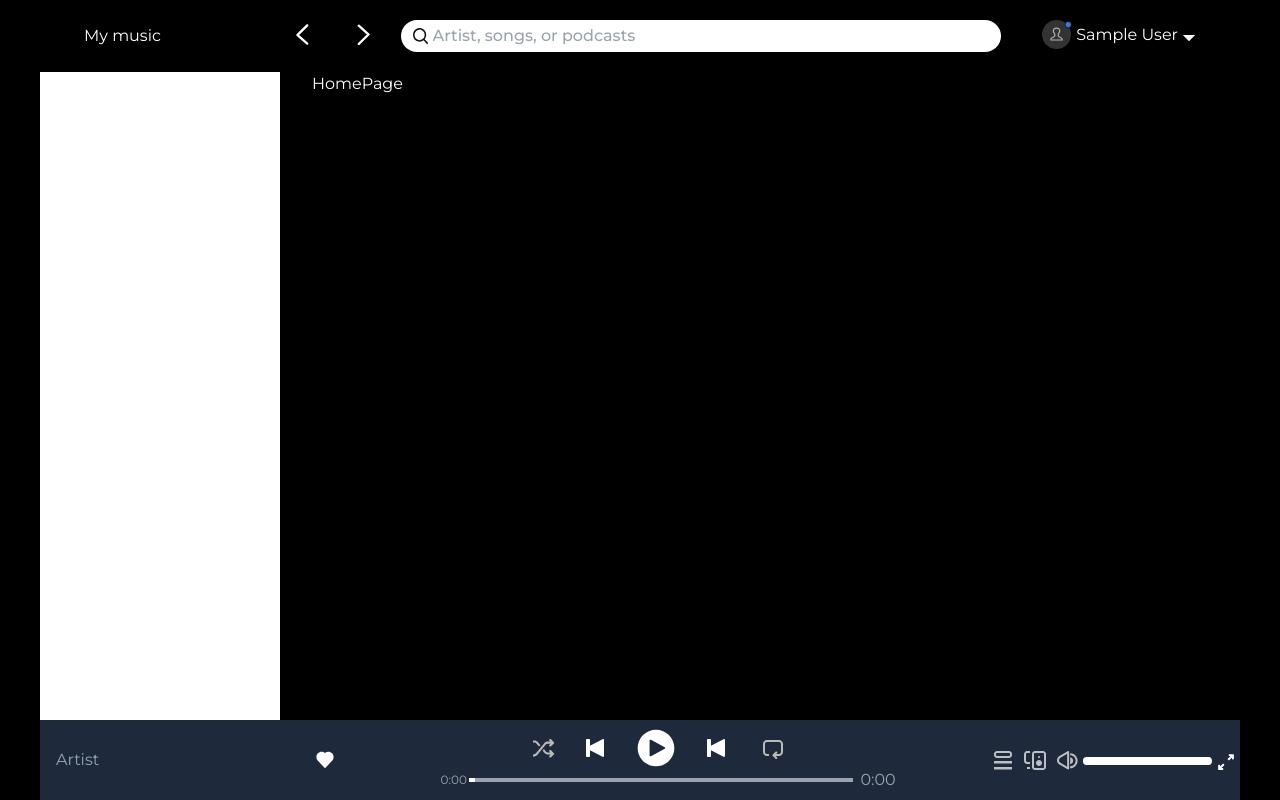
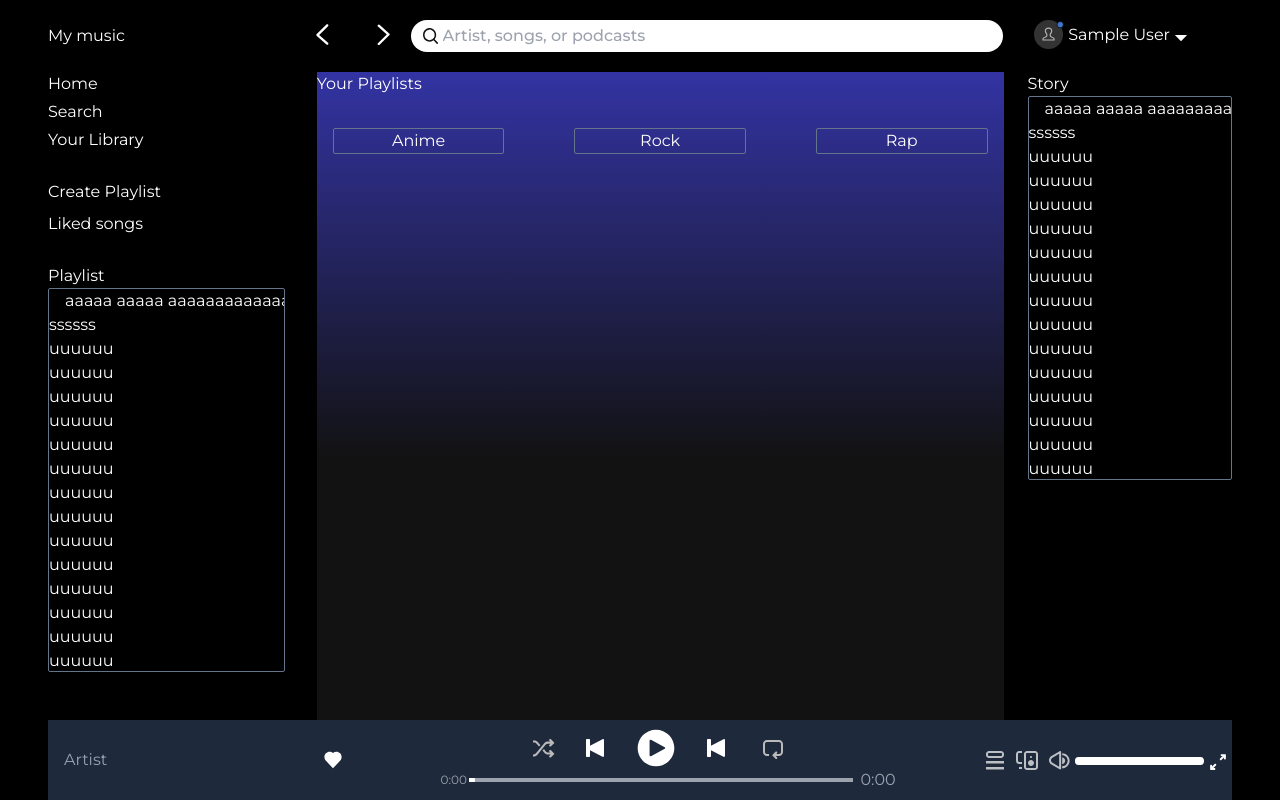
Before and after one commit to Elisean/my-music, a Next.js app: page /pages/home in a window 1280 px wide. Built offline with nearby package versions, Linux system fonts and the light colour scheme; no server answers; sample sign-in values are in the browser's storage.

Commit message:
fix interface

```diff
--- a/app/Components/Aside/Aside.tsx
+++ b/app/Components/Aside/Aside.tsx
@@ -1,11 +1,66 @@
 'use client'
 
+import Link from 'next/link'
 import React from 'react'
+import Title from '../UI/Title/Title'
+import { TrackList } from '../TrackList/TrackList'
 
 export const Aside:React.FC = () => {
   return (
-    <aside className='bg-white w-1/5 mr-8 min-h-full'>
-      aside
+    <aside className=' w-1/5 mr-8 min-h-full'>
+      <div className='flex flex-col justify-between min-h-20'>
+        <div>
+          <Link href='/pages/home'>Home</Link>
+        </div>
+
+        <div>
+          <Link href='/pages/home'>Search</Link>
+        </div>
+
+        <div>
+          <Link href='/pages/home'>Your Library</Link>
+        </div>
+      </div>
+
+
+        <div className='flex flex-col items-start my-7'>
+            <button className='mb-2'>Create Playlist</button>
+            <Link href='/pages/likedSongs'>Liked songs</Link>
+        </div>
+
+        <Title>Playlist</Title>
+        <TrackList>
+              <li className='pl-4'>aaaaa aaaaa aaaaaaaaaaaaaaaaaaaaaaaaa</li>
+              <li>ssssss</li>
+              <li>uuuuuu</li>
+              <li>uuuuuu</li>
+              <li>uuuuuu</li>
+              <li>uuuuuu</li>
+              <li>uuuuuu</li>
+              <li>uuuuuu</li>
+              <li>uuuuuu</li>
+              <li>uuuuuu</li>
+              <li>uuuuuu</li>
+              <li>uuuuuu</li>
+              <li>uuuuuu</li>
+              <li>uuuuuu</li>
+              <li>uuuuuu</li>
+              <li>uuuuuu</li>
+              <li>uuuuuu</li>
+              <li>uuuuuu</li>
+              <li>uuuuuu</li>
+              <li>uuuuuu</li>
+              <li>uuuuuu</li>
+              <li>uuuuuu</li>
+              <li>uuuuuu</li>
+              <li>uuuuuu</li>
+              <li>uuuuuu</li>
+              <li>uuuuuu</li>
+              <li>uuuuuu</li>
+        </TrackList>
+
+
+
     </aside>
   )
 }
--- a/app/Components/Header/Header.tsx
+++ b/app/Components/Header/Header.tsx
@@ -62,20 +62,19 @@ export const Header:React.FC = () => {
 
   return (
     <header className=' flex justify-between py-5 relative items-center'>
-        <div className='ml-11'>
+        <div>
           My music
         </div>
 
         <div className='absolute top-6 left-64'>
-          <button>
+          <button className='ml-3'>
             <Image src="/static/arrow.svg" alt='arrow' width={13} height={22} />
           </button>
           <button className='ml-12 rotate-180'>
             <Image src="/static/arrow.svg" alt='arrow' width={13} height={22} />
           </button>
         </div>
-          <form className='min-w-70 relative'>
-
+          <form className='min-w-70 relative left-7'>
               <Input
                 type='search'
                 placeholder='Artist, songs, or podcasts'
--- /dev/null
+++ b/app/Components/PlayList/PlayList.tsx
@@ -0,0 +1,14 @@
+import React from 'react'
+
+interface IPlayList {
+    children: React.ReactNode
+}
+
+
+export const PlayList:React.FC<IPlayList> = ({children}) => {
+  return (
+    <div className='w-1/4 text-center border rounded-sm border-slate-500 mx-4 mt-4'>
+      {children}
+    </div>
+  )
+}
--- a/app/Components/Player/Player.tsx
+++ b/app/Components/Player/Player.tsx
@@ -26,8 +26,6 @@ export const Player:React.FC = () => {
     setCurrentTrackIndex((prevIndex) => (prevIndex - 1 + musicList.length) % musicList.length);
     setIsPlaying(true);
   };
-
-
 
   const getTrackNameFromUrl = (url:string) => {
     if(url){
@@ -81,8 +79,10 @@ export const Player:React.FC = () => {
       audioRef.current.load();
       audioRef.current.play();
     }
+
     setIsPlaying(!isPlaying);
   };
+
 
   const handleTimeUpdate = () => {
     setCurrentTime(audioRef.current.currentTime);
@@ -121,19 +121,18 @@ export const Player:React.FC = () => {
   useEffect(() => {
     const audioElement = audioRef.current;
 
-    const handleCanPlayThrough = () => {
-      if (isPlaying) {
-        audioElement.play();
-      }
+
+    const handleEnded = () => {
+      handleNextTrack();
     };
 
-    audioElement.load();
-    audioElement.addEventListener('canplaythrough', handleCanPlayThrough);
+    audioElement.addEventListener('ended', handleEnded);
 
     return () => {
-      audioElement.removeEventListener('canplaythrough', handleCanPlayThrough);
+      audioElement.removeEventListener('ended', handleEnded);
     };
-  }, [currentTrackIndex, isPlaying]);
+
+  }, [currentTrackIndex, handleNextTrack]);
 
 
   useEffect(() => {
--- /dev/null
+++ b/app/Components/TrackList/TrackList.tsx
@@ -0,0 +1,14 @@
+import React from 'react'
+
+interface ITrackList {
+    children: React.ReactNode,
+}
+
+
+export const TrackList:React.FC<ITrackList> = ({children}) => {
+  return (
+    <ul className='border rounded-sm border-slate-500 overflow-x-hidden overflow-y-auto whitespace-nowrap max-h-96'>
+            {children}
+    </ul>
+  )
+}
--- a/app/pages/home/page.tsx
+++ b/app/pages/home/page.tsx
@@ -1,7 +1,23 @@
+import { PlayList } from "@/app/Components/PlayList/PlayList";
+import Title from "@/app/Components/UI/Title/Title";
+
 function Home() {
     return (
-      <main>
-        HomePage
+      <main  className="bg-gradient-homePage min-w-150">
+        <Title>Your Playlists</Title>
+        <div className="w-full flex justify-between mt-4 flex-wrap">
+          <PlayList>
+              Anime
+          </PlayList>
+          <PlayList>
+              Rock
+          </PlayList>
+          <PlayList>
+              Rap
+          </PlayList>
+
+        </div>
+
       </main>
     );
   }
--- a/app/pages/layout.tsx
+++ b/app/pages/layout.tsx
@@ -4,6 +4,7 @@ import authProvider from "../providers/authProvider";
 import { Header } from "../Components/Header/Header";
 import { Aside } from "../Components/Aside/Aside";
 import { Player } from "../Components/Player/Player";
+import { TrackList } from "../Components/TrackList/TrackList";
 
 const montserrat = Montserrat({
   subsets: ["latin", "cyrillic-ext"],
@@ -17,11 +18,46 @@ function MainPageLayout({
 
   return (
     <main className={montserrat.className}>
-        <div className="container flex flex-col min-h-screen justify-between">
+        <div className="container flex flex-col min-h-screen justify-between px-2">
           <Header />
           <div className="flex flex-grow">
             <Aside />
             {children}
+
+            <div className="overflow-x-hidden flex flex-col ml-6">
+              <div>Story</div>
+              <TrackList>
+                <li className='pl-4'>aaaaa aaaaa aaaaaaaaaaaaaaaaaaaaaaaaa</li>
+                <li>ssssss</li>
+                <li>uuuuuu</li>
+                <li>uuuuuu</li>
+                <li>uuuuuu</li>
+                <li>uuuuuu</li>
+                <li>uuuuuu</li>
+                <li>uuuuuu</li>
+                <li>uuuuuu</li>
+                <li>uuuuuu</li>
+                <li>uuuuuu</li>
+                <li>uuuuuu</li>
+                <li>uuuuuu</li>
+                <li>uuuuuu</li>
+                <li>uuuuuu</li>
+                <li>uuuuuu</li>
+                <li>uuuuuu</li>
+                <li>uuuuuu</li>
+                <li>uuuuuu</li>
+                <li>uuuuuu</li>
+                <li>uuuuuu</li>
+                <li>uuuuuu</li>
+                <li>uuuuuu</li>
+                <li>uuuuuu</li>
+                <li>uuuuuu</li>
+                <li>uuuuuu</li>
+                <li>uuuuuu</li>
+              </TrackList>
+
+            </div>
+
           </div>
           <div>
             <Player />
--- a/tailwind.config.ts
+++ b/tailwind.config.ts
@@ -10,13 +10,14 @@ const config: Config = {
     extend: {
       backgroundImage: {
         "gradient-radial": "radial-gradient(var(--tw-gradient-stops))",
-        "gradient-conic":
-          "conic-gradient(from 180deg at 50% 50%, var(--tw-gradient-stops))",
+        "gradient-conic":  "conic-gradient(from 180deg at 50% 50%, var(--tw-gradient-stops))",
+        "gradient-homePage": "linear-gradient(180deg, rgba(51,51,163,1) 0%, rgba(18,18,18,1) 60%)",
       },
+    },
       minWidth: {
         '70': '50%',
+        '150': '58%',
       }
-    },
   },
   plugins: [],
 };
```
Also changed, not shown: 1 other file (tests, documents, lock files or other folders).
